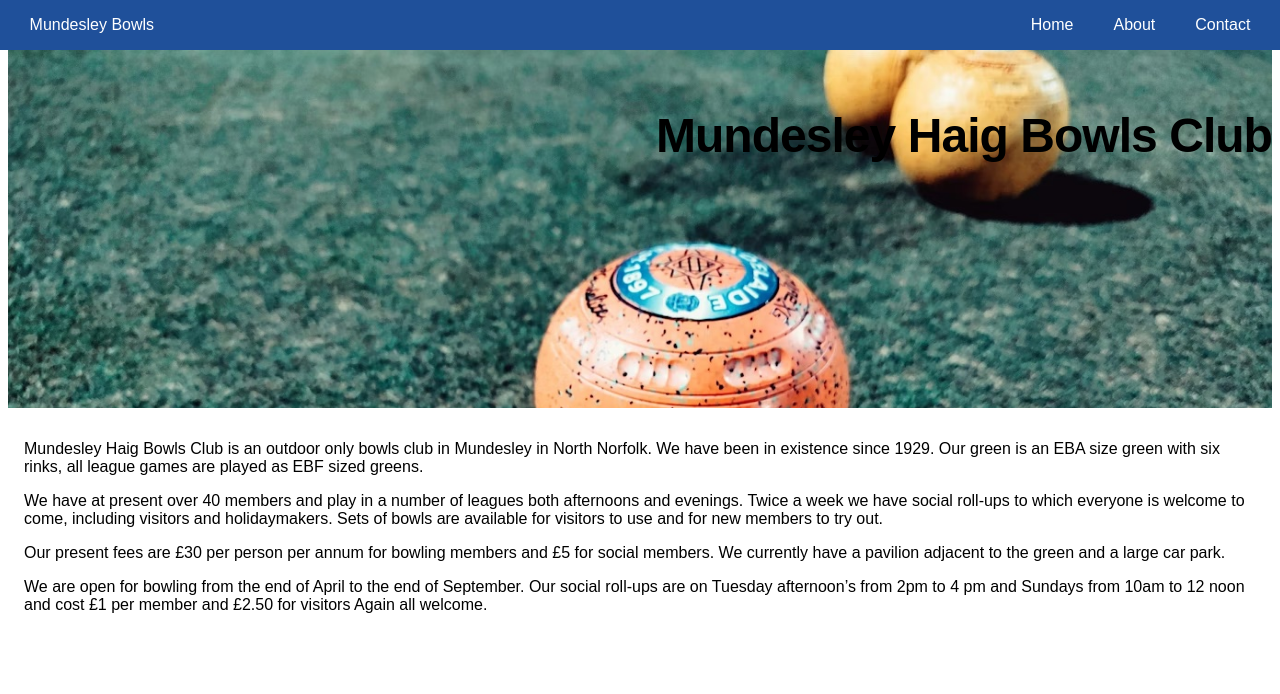
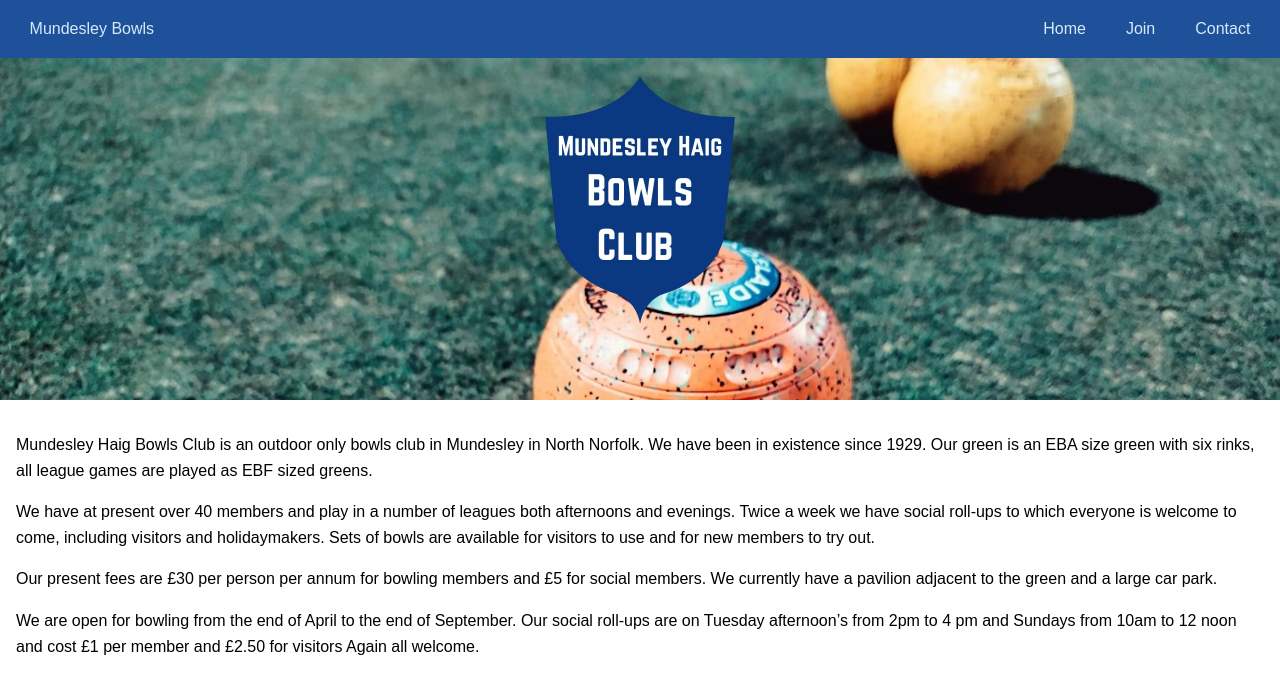
Before and after one commit to tomwinskell/bowls-frontend, a React (Vite) app: page / in a window 1280 px wide. Shown: the top 694 px of the page. Built offline with nearby package versions, Linux system fonts and the light colour scheme.

Commit message:
Page and style modifications, website is completely useable at this point, next work on functionality including api.

```diff
--- a/src/App.tsx
+++ b/src/App.tsx
@@ -1,16 +1,26 @@
+/** @jsxImportSource @emotion/react */
 import { BrowserRouter, Routes, Route } from 'react-router';
 import Navigation from './assets/components/Navbar';
-import Home from './assets/pages/home';
+import Home from './assets/pages/Home';
+import GlobalStyles from './assets/GlobalStyles';
+import Contact from './assets/pages/Contact';
+import Join from './assets/pages/Join';
+
+const mainContent = {
+  width: '100vw',
+};
 
 export default function App() {
   return (
     <BrowserRouter>
+      <GlobalStyles />
       <Navigation />
-      <main className="main-content">
+      <main css={mainContent}>
         <Routes>
           <Route path="/home" element={<Home />} />
           <Route path="/" element={<Home />} />
-          {/* <Route path="/about" element={<Join />} /> */}
+          <Route path="/join" element={<Join />} />
+          <Route path="/contact" element={<Contact />} />
           {/* Define other routes that you need*/}
         </Routes>
       </main>
--- /dev/null
+++ b/src/assets/GlobalStyles.tsx
@@ -0,0 +1,45 @@
+/** @jsxImportSource @emotion/react */
+import { Global, css } from '@emotion/react';
+
+const GlobalStyles = () => (
+  <Global
+    styles={css`
+      /* Color and font variables */
+      :root {
+        --winter: rgb(212, 235, 248);
+        --blue: rgb(31, 80, 154);
+        --navy: rgb(10, 57, 129);
+        --navy-transparent: rgb(10, 57, 129, 0.95);
+        --orange: rgb(227, 142, 73);
+      }
+
+      /* CSS Reset */
+      *,
+      *::before,
+      *::after {
+        margin: 0;
+        padding: 0;
+        box-sizing: border-box;
+      }
+      html,
+      body {
+        height: 100%;
+        font-family: Arial, sans-serif;
+        line-height: 1.6;
+      }
+      body {
+        margin: 0;
+      }
+      a {
+        text-decoration: none;
+        color: inherit;
+      }
+      ul,
+      ol {
+        list-style: none;
+      }
+    `}
+  />
+);
+
+export default GlobalStyles;
--- a/src/assets/components/FullWidthImage.tsx
+++ b/src/assets/components/FullWidthImage.tsx
@@ -7,8 +7,10 @@ const container = css({
   backgroundSize: 'cover',
   height: '400px',
   display: 'flex',
-  justifyContent: 'end',
-  alignContent: 'end',
+  justifyContent: 'center',
+  alignItems: 'center',
+  width: '100vw',
+  overflow: 'hidden',
 });
 
 interface ContentProps {
--- a/src/assets/components/Heading.tsx
+++ b/src/assets/components/Heading.tsx
@@ -7,7 +7,8 @@ const h1Style = css({
   letterSpacing: '-.02em',
   fontSize: '3rem',
   textAlign: 'center',
-  marginTop: '100px'
+  marginTop: '100px',
+  color: 'var(--navy)',
 });
 
 export default function Heading() {
--- a/src/assets/components/Navbar.tsx
+++ b/src/assets/components/Navbar.tsx
@@ -5,7 +5,7 @@ import { NavLink } from 'react-router';
 import { useState } from 'react';
 import '@fontsource-variable/noto-sans';
 
-const pages = ['Home', 'About', 'Contact'];
+const pages = ['Home', 'Join', 'Contact'];
 
 const container = css({
   position: 'fixed',
@@ -21,10 +21,9 @@ const nav = css({
   alignItems: 'center',
   justifyContent: 'space-between',
   position: 'relative',
-  paddingRight: 'clamp(1rem, 0.6479rem + 1.5023vw, 2rem)',
-  paddingLeft: 'clamp(1rem, 0.6479rem + 1.5023vw, 2rem)',
-  backgroundColor: '#1F509A',
-  color: 'white',
+  padding: '1rem clamp(1rem, 0.6479rem + 1.5023vw, 2rem)',
+  backgroundColor: 'var(--blue)',
+  color: 'var(--winter)',
   [device.mobile]: {
     paddingTop: '.7rem',
     paddingBottom: '.7rem',
@@ -44,7 +43,7 @@ const navMenu = (showMenu: boolean) =>
       zIndex: '1',
       left: '0',
       top: '0',
-      backgroundColor: 'rgb(10, 57, 129, 0.9)',
+      backgroundColor: 'var(--navy-transparent)',
       overflow: 'hidden',
       transition: '0.5s',
     },
@@ -71,7 +70,7 @@ const navList = css({
 
 const navLink = css({
   textDecoration: 'none',
-  color: 'white',
+  color: 'var(--winter)',
   fontFamily: 'Noto Sans Variable, sans-serif',
   fontSize: '1rem',
 });
--- a/src/assets/layouts/Body.tsx
+++ b/src/assets/layouts/Body.tsx
@@ -2,40 +2,20 @@
 import { css } from '@emotion/react';
 import Content from '../components/Content';
 
-
 const divStyle = css({
   padding: '1rem',
+  'p': {
+    margin: '1rem 0'
+  }
 });
+interface ContentProps {
+  children: React.ReactNode;
+}
 
-export default function Body() {
+export default function Body({ children }: ContentProps) {
   return (
     <div css={divStyle}>
-      <Content>
-        <p>
-          Mundesley Haig Bowls Club is an outdoor only bowls club in Mundesley
-          in North Norfolk. We have been in existence since 1929. Our green is
-          an EBA size green with six rinks, all league games are played as EBF
-          sized greens.
-        </p>
-        <p>
-          We have at present over 40 members and play in a number of leagues
-          both afternoons and evenings. Twice a week we have social roll-ups to
-          which everyone is welcome to come, including visitors and
-          holidaymakers. Sets of bowls are available for visitors to use and for
-          new members to try out.
-        </p>
-        <p>
-          Our present fees are £30 per person per annum for bowling members and
-          £5 for social members. We currently have a pavilion adjacent to the
-          green and a large car park.
-        </p>
-        <p>
-          We are open for bowling from the end of April to the end of September.
-          Our social roll-ups are on Tuesday afternoon’s from 2pm to 4 pm and
-          Sundays from 10am to 12 noon and cost £1 per member and £2.50 for
-          visitors Again all welcome.
-        </p>
-      </Content>
+      <Content>{children}</Content>
     </div>
   );
 }
--- a/src/assets/layouts/Header.tsx
+++ b/src/assets/layouts/Header.tsx
@@ -1,10 +1,18 @@
-import Heading from '../components/Heading';
+/** @jsxImportSource @emotion/react */
+import { css } from '@emotion/react';
 import FullWidthImage from '../components/FullWidthImage';
+import headerImage from '../images/logo.png';
+
+const imageStyle = css({
+  maxWidth: '250px',
+  width: '75%',
+  height: 'auto',
+});
 
 export default function Header() {
   return (
     <FullWidthImage>
-      <Heading />
+      <img src={headerImage} alt="logo" css={imageStyle} />
     </FullWidthImage>
   );
 }
--- /dev/null
+++ b/src/assets/pages/Contact.tsx
@@ -0,0 +1,17 @@
+/** @jsxImportSource @emotion/react */
+
+import Body from '../layouts/Body';
+import Header from '../layouts/Header';
+
+export default function Home() {
+  return (
+    <>
+      <Header />
+      <Body>
+        <h2>Club Contact Information</h2>
+        <p>Tel: 07356 073610</p>
+        <p>Email: mundesleyhaigbowlsclub at gmail.com</p>
+      </Body>
+    </>
+  );
+}
--- /dev/null
+++ b/src/assets/pages/Join.tsx
@@ -0,0 +1,26 @@
+/** @jsxImportSource @emotion/react */
+
+import Body from '../layouts/Body';
+import Header from '../layouts/Header';
+
+export default function Home() {
+  return (
+    <>
+      <Header />
+      <Body>
+        <h2>Membership Application</h2>
+        <p>
+          Please return this form, along with payment, if applicable, to the
+          Treasurer or if you are unable to make payment at this time clearly
+          indicate above that payment will follow.
+        </p>
+        <p>
+          Hon Treasurer Rob Winskell 18 Warren Drive, Mundesley, Norfolk, NR11
+          8AS
+        </p>
+        <p>Tel: 07941370371</p>
+        <p>Email: robwinskell at gmail.com</p>
+      </Body>
+    </>
+  );
+}
--- a/src/assets/pages/home.tsx
+++ b/src/assets/pages/home.tsx
@@ -7,7 +7,32 @@ export default function Home() {
   return (
     <>
       <Header />
-      <Body />
+      <Body>
+        <p>
+          Mundesley Haig Bowls Club is an outdoor only bowls club in Mundesley
+          in North Norfolk. We have been in existence since 1929. Our green is
+          an EBA size green with six rinks, all league games are played as EBF
+          sized greens.
+        </p>
+        <p>
+          We have at present over 40 members and play in a number of leagues
+          both afternoons and evenings. Twice a week we have social roll-ups to
+          which everyone is welcome to come, including visitors and
+          holidaymakers. Sets of bowls are available for visitors to use and for
+          new members to try out.
+        </p>
+        <p>
+          Our present fees are £30 per person per annum for bowling members and
+          £5 for social members. We currently have a pavilion adjacent to the
+          green and a large car park.
+        </p>
+        <p>
+          We are open for bowling from the end of April to the end of September.
+          Our social roll-ups are on Tuesday afternoon’s from 2pm to 4 pm and
+          Sundays from 10am to 12 noon and cost £1 per member and £2.50 for
+          visitors Again all welcome.
+        </p>
+      </Body>
     </>
   );
 }
```
Also changed, not shown: src/assets/images/logo.png (added).
